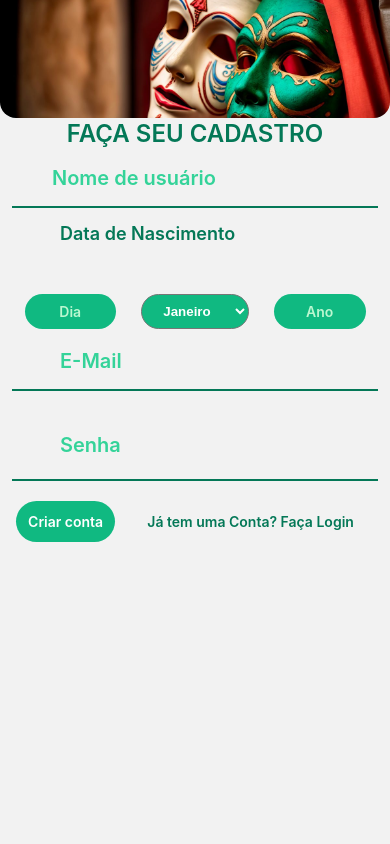
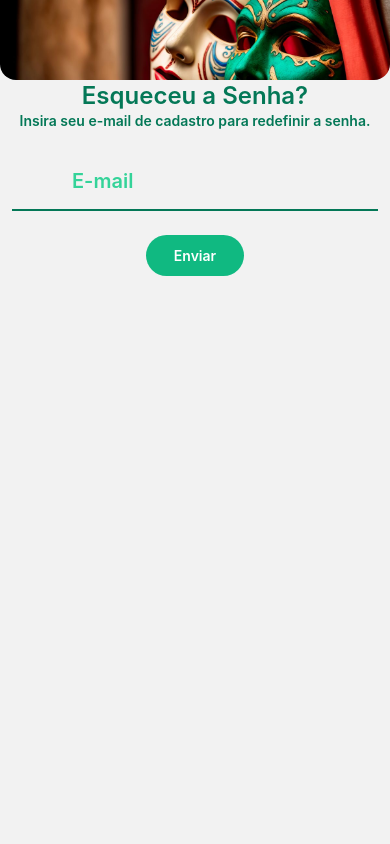
Before and after one commit to CorallusEtec/artConnectMobile, a React Native app: screen /EsqueciSenha in a window 390 px wide. Shown: the top 844 px of the page. Built offline with nearby package versions, Linux system fonts and the light colour scheme.

Commit message:
TelaEsqueciSenha

```diff
--- a/App.js
+++ b/App.js
@@ -1,6 +1,7 @@
 import { createStackNavigator } from "@react-navigation/stack";
 import Login from "./src/pages/Login/Login";
 import Cadastro from "./src/pages/Cadastro/Cadastro";
+import EsqueciSenha from "./src/pages/EsqueciSenha/EsqueciSenha";
 import { NavigationContainer } from "@react-navigation/native";
 import "./global.css";
 
@@ -11,6 +12,7 @@ export default function App() {
         <Stack.Navigator>
           <Stack.Screen name="Cadastro" component={Cadastro} options={{headerShown: false}} />
           <Stack.Screen name="Login" component={Login} options={{headerShown: false}} />
+          <Stack.Screen name="EsqueciSenha" component={EsqueciSenha} options={{headerShown: false}} />
         </Stack.Navigator>
       </NavigationContainer>
   );
--- /dev/null
+++ b/src/pages/EsqueciSenha/EsqueciSenha.js
@@ -0,0 +1,51 @@
+
+import { View, Text, Pressable, Image } from "react-native";
+import { TextInput } from "react-native-web";
+import { useNavigation } from "@react-navigation/native";
+
+export default function EsqueciSenha() {
+    const navigation = useNavigation();
+
+    return (
+        <View style={{ flex: 1, flexDirection: "column" }}>
+
+            {/*IMAGEM DE FUNDO*/}
+            <View style={{ flex: 0.1 }}>
+                <Image
+                className="rounded-b-2xl"
+                style={{ maxHeight: "100%", maxWidth: "100%" }}
+                source={require("../../../assets/img/banner.jpeg")}
+                />
+            </View>
+
+            {/*TÍTULO*/}
+            <View className="items-center mb-2">
+            <Text className="text-2xl font-semibold text-emerald-700">
+                Esqueceu a Senha?
+            </Text>
+            <Text className="text-1xl font-semibold text-emerald-700">
+                Insira seu e-mail de cadastro para redefinir a senha.
+            </Text>
+            </View>
+
+            {/*E-MAIL*/}
+            <View className="flex-row items-center border-emerald-700 border-b-2 pb-2 ml-3 mr-3 mt-6 gap-5">
+                <Image source={require("bootstrap-icons/icons/envelope-fill.svg")}
+                tintColor="#009966"
+                style={{height:40, width:40}}
+                />
+                <TextInput
+                    className="w-[90%] outline-none text-xl text-emerald-700 font-semibold placeholder:text-emerald-400"
+                    placeholder="E-mail"
+                />
+            </View>
+
+            {/*ENVIAR*/}
+            <View className="items-center mt-6">
+                <Pressable className="bg-emerald-500  p-3  rounded-full w-1/4">
+                <Text className="text-md text-white text-center font-semibold">Enviar</Text>
+                </Pressable>
+            </View>
+        </View>
+    );
+}
--- a/src/pages/Login/Login.js
+++ b/src/pages/Login/Login.js
@@ -55,7 +55,7 @@ export default function Login() {
 
             <View className="flex-row items-center mt-6">
                 <Text className="font-semibold w-30 mx-10">Lembrar Login</Text>
-                <Pressable><Text className="text-emerald-700 font-semibold w-30 mx-10">Esqueci a Senha</Text></Pressable>
+                <Pressable onPress={()=>navigation.navigate("EsqueciSenha")}><Text className="text-emerald-700 font-semibold w-30 mx-10">Esqueci a Senha</Text></Pressable>
             </View>
 
             {/*ENTRAR*/}
```
